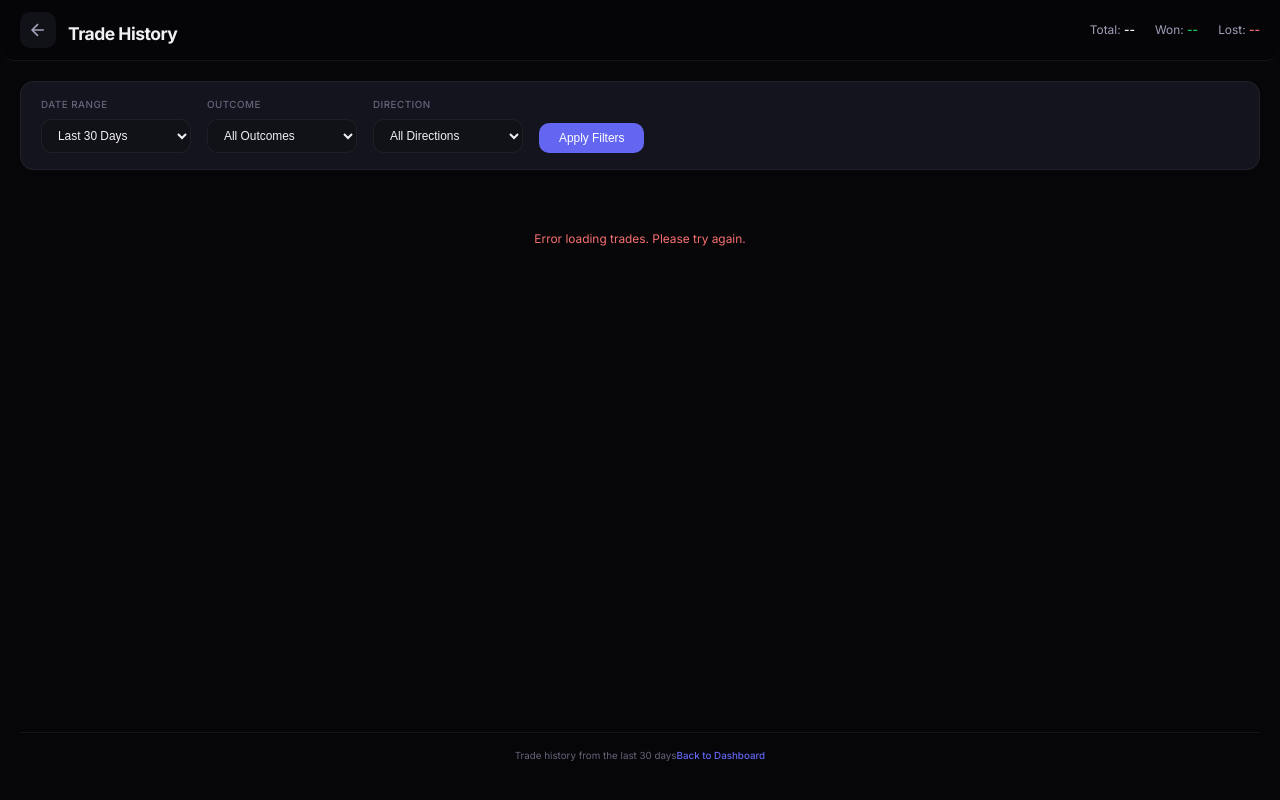
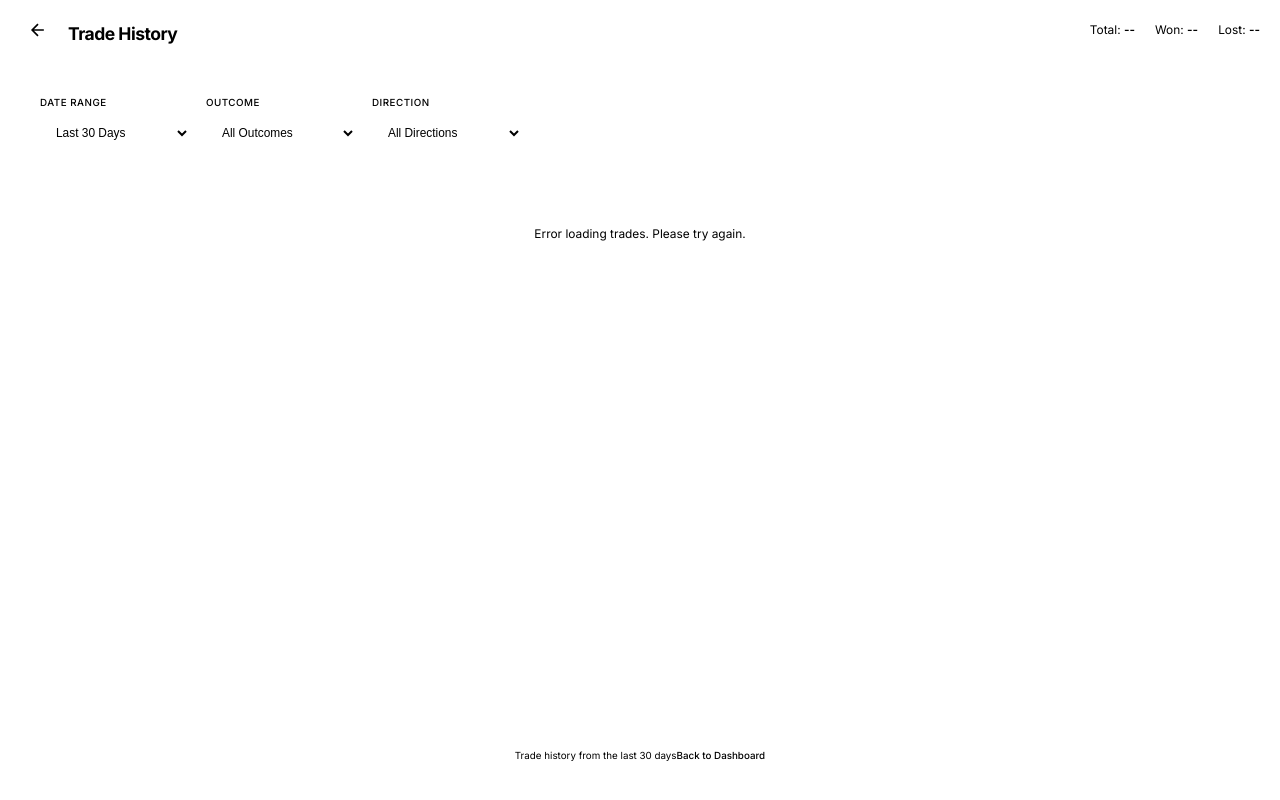
Before and after one commit to rajat157/oi_tracker, a Flask app: page /trades in a window 1280 px wide. Run offline with Flask 3, Linux system fonts and the light colour scheme; data that the repository does not hold is empty; some libraries are stand-ins or nearby versions.

Commit message:
refactor(visual): replace hard-coded colours with design tokens
Replace all colour literals in static/styles.css with var(--color-*)
references from tokens.css. The :root local variables now delegate to
token vars; scattered hex/rgba in rules are replaced accordingly.
Four #06b6d4 (cyan flow-sc) kept with TODO as no token exists.

Co-Authored-By: Claude Opus 4.7 (1M context) <noreply@anthropic.com>

```diff
--- a/static/styles.css
+++ b/static/styles.css
@@ -1,39 +1,39 @@
 /* ===== CSS Variables — Design System ===== */
 :root {
     /* Depth layers — darkest to lightest */
-    --bg-base: #060609;
-    --bg-primary: #0a0a10;
-    --bg-secondary: #111118;
-    --bg-card: rgba(20, 20, 30, 0.7);
-    --bg-card-solid: #14141e;
-    --bg-elevated: rgba(28, 28, 42, 0.8);
-    --bg-hover: rgba(40, 40, 58, 0.6);
+    --bg-base: var(--color-bg);
+    --bg-primary: var(--color-bg);
+    --bg-secondary: var(--color-bg-raised);
+    --bg-card: var(--color-bg-raised);
+    --bg-card-solid: var(--color-bg-raised);
+    --bg-elevated: var(--color-bg-elevated);
+    --bg-hover: var(--color-bg-elevated);
     --bg-surface: rgba(255, 255, 255, 0.03);
 
     /* Text hierarchy */
-    --text-primary: #f0f0f5;
-    --text-secondary: #a0a0b8;
-    --text-muted: #65657a;
+    --text-primary: var(--color-text-primary);
+    --text-secondary: var(--color-text-secondary);
+    --text-muted: var(--color-text-muted);
 
     /* Accent */
-    --accent: #6366f1;
-    --accent-light: rgba(99, 102, 241, 0.15);
-    --accent-glow: rgba(99, 102, 241, 0.25);
+    --accent: var(--color-accent-info);
+    --accent-light: var(--color-accent-info-soft);
+    --accent-glow: rgba(124, 183, 255, 0.25);
 
     /* Semantic */
-    --bullish: #22c55e;
-    --bullish-light: rgba(34, 197, 94, 0.12);
-    --bullish-dark: #16a34a;
-    --bearish: #f87171;
-    --bearish-light: rgba(248, 113, 113, 0.12);
-    --bearish-dark: #ef4444;
-    --warning: #fbbf24;
-    --warning-light: rgba(251, 191, 36, 0.12);
+    --bullish: var(--color-accent-up);
+    --bullish-light: var(--color-accent-up-soft);
+    --bullish-dark: var(--color-accent-up);
+    --bearish: var(--color-accent-dn);
+    --bearish-light: var(--color-accent-dn-soft);
+    --bearish-dark: var(--color-accent-dn);
+    --warning: var(--color-accent-warn);
+    --warning-light: var(--color-accent-warn-soft);
 
     /* Borders */
-    --border: rgba(255, 255, 255, 0.06);
-    --border-light: rgba(255, 255, 255, 0.1);
-    --border-card: rgba(255, 255, 255, 0.08);
+    --border: var(--color-border);
+    --border-light: var(--color-border-strong);
+    --border-card: var(--color-border);
 
     /* Radius */
     --radius-sm: 6px;
@@ -44,11 +44,11 @@
     /* Shadows */
     --shadow: 0 4px 24px rgba(0, 0, 0, 0.4);
     --shadow-sm: 0 2px 12px rgba(0, 0, 0, 0.3);
-    --shadow-glow: 0 0 30px rgba(99, 102, 241, 0.08);
+    --shadow-glow: 0 0 30px rgba(124, 183, 255, 0.08);
 
     /* Glass */
-    --glass-bg: rgba(18, 18, 28, 0.65);
-    --glass-border: rgba(255, 255, 255, 0.08);
+    --glass-bg: var(--color-bg-raised);
+    --glass-border: var(--color-border);
     --glass-blur: 16px;
 
     /* Transitions */
@@ -114,7 +114,7 @@ body {
     justify-content: space-between;
     align-items: center;
     padding: var(--space-md) var(--space-xl);
-    background: rgba(6, 6, 9, 0.85);
+    background: var(--color-bg);
     backdrop-filter: blur(20px);
     -webkit-backdrop-filter: blur(20px);
     border-bottom: 1px solid var(--border);
```
Also changed, not shown: other parts of static/styles.css (+42 -42 lines).
